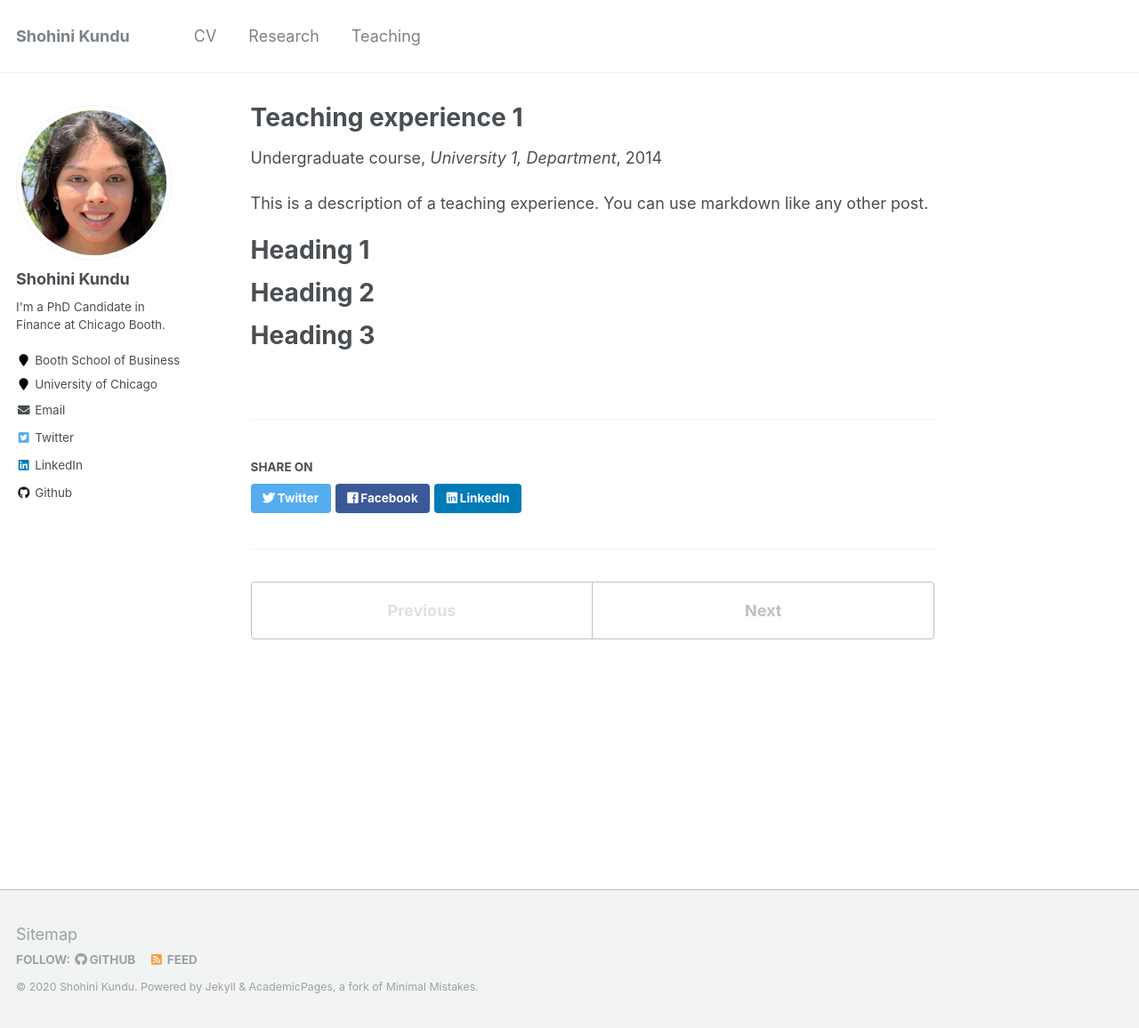
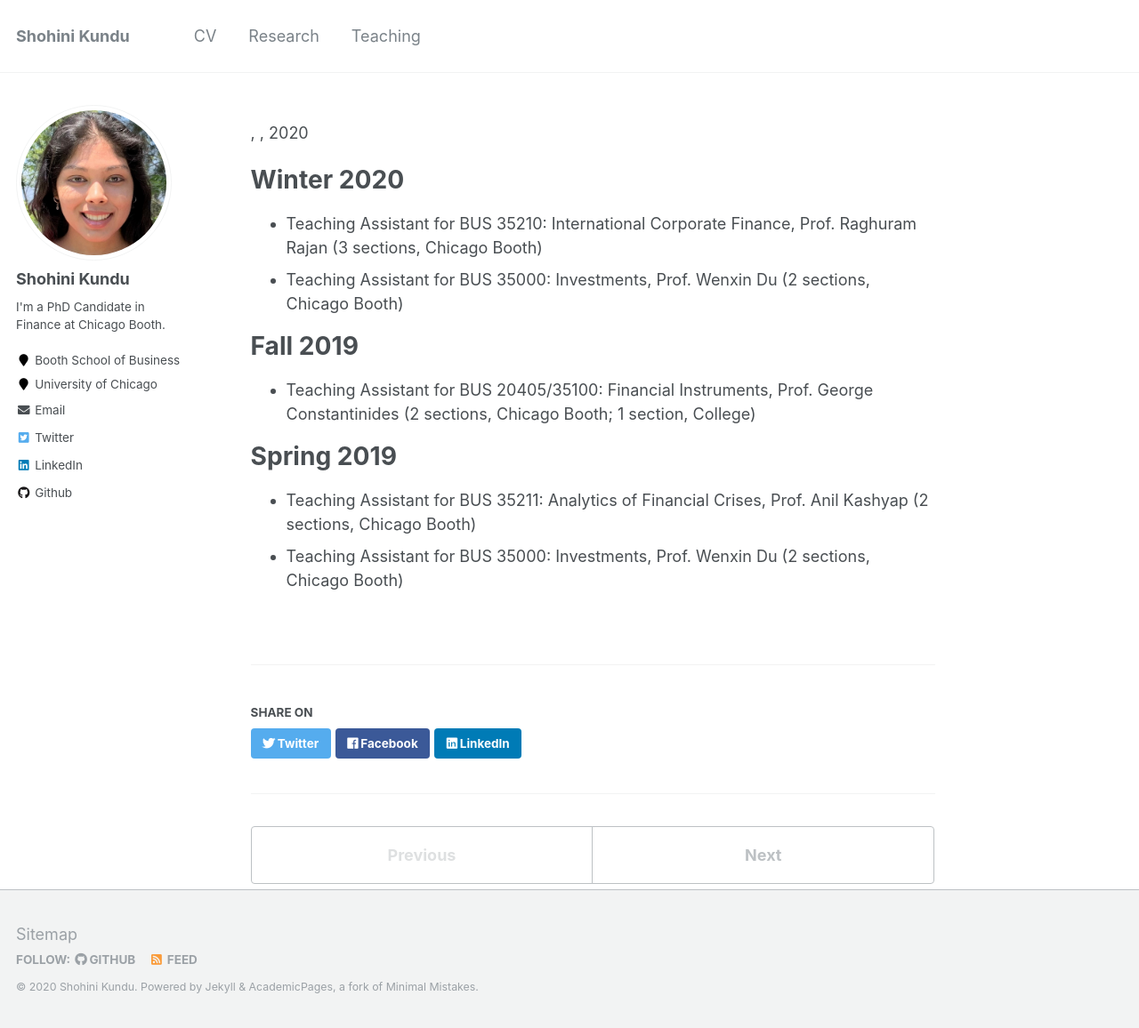
Before and after one commit to shohinikundu/shohinikundu.github.io, a Jekyll site: the page built from _teaching/2014-spring-teaching-1.md, in a window 1280 px wide and 1156 px high. Shown: the whole window at 89% size. Built offline with Jekyll 4.4.1, drawn with Linux system fonts in a browser that asks for light colours.

Commit message:
Update 2014-spring-teaching-1.md

```diff
--- a/_teaching/2014-spring-teaching-1.md
+++ b/_teaching/2014-spring-teaching-1.md
@@ -1,20 +1,23 @@
 ---
-title: "Teaching experience 1"
-collection: teaching
-type: "Undergraduate course"
-permalink: /teaching/2014-spring-teaching-1
-venue: "University 1, Department"
-date: 2014-01-01
-location: "City, Country"
+%title: "Teaching "
+%collection: teaching
+%type: "Undergraduate course"
+%permalink: /teaching/2014-spring-teaching-1
+%venue: "University 1, Department"
+%date: 2014-01-01
+%location: "City, Country"
 ---
 
-This is a description of a teaching experience. You can use markdown like any other post.
+Winter 2020
+======
+- Teaching Assistant for BUS 35210: International Corporate Finance, Prof. Raghuram Rajan (3 sections, Chicago Booth)
+- Teaching Assistant for BUS 35000: Investments, Prof. Wenxin Du (2 sections, Chicago Booth)
 
-Heading 1
+Fall 2019
 ======
+- Teaching Assistant for BUS 20405/35100: Financial Instruments, Prof. George Constantinides (2 sections, Chicago Booth; 1 section, College)
 
-Heading 2
+Spring 2019
 ======
-
-Heading 3
-======
+- Teaching Assistant for BUS 35211: Analytics of Financial Crises, Prof. Anil Kashyap (2 sections, Chicago Booth)
+- Teaching Assistant for BUS 35000: Investments, Prof. Wenxin Du (2 sections, Chicago Booth)
```
